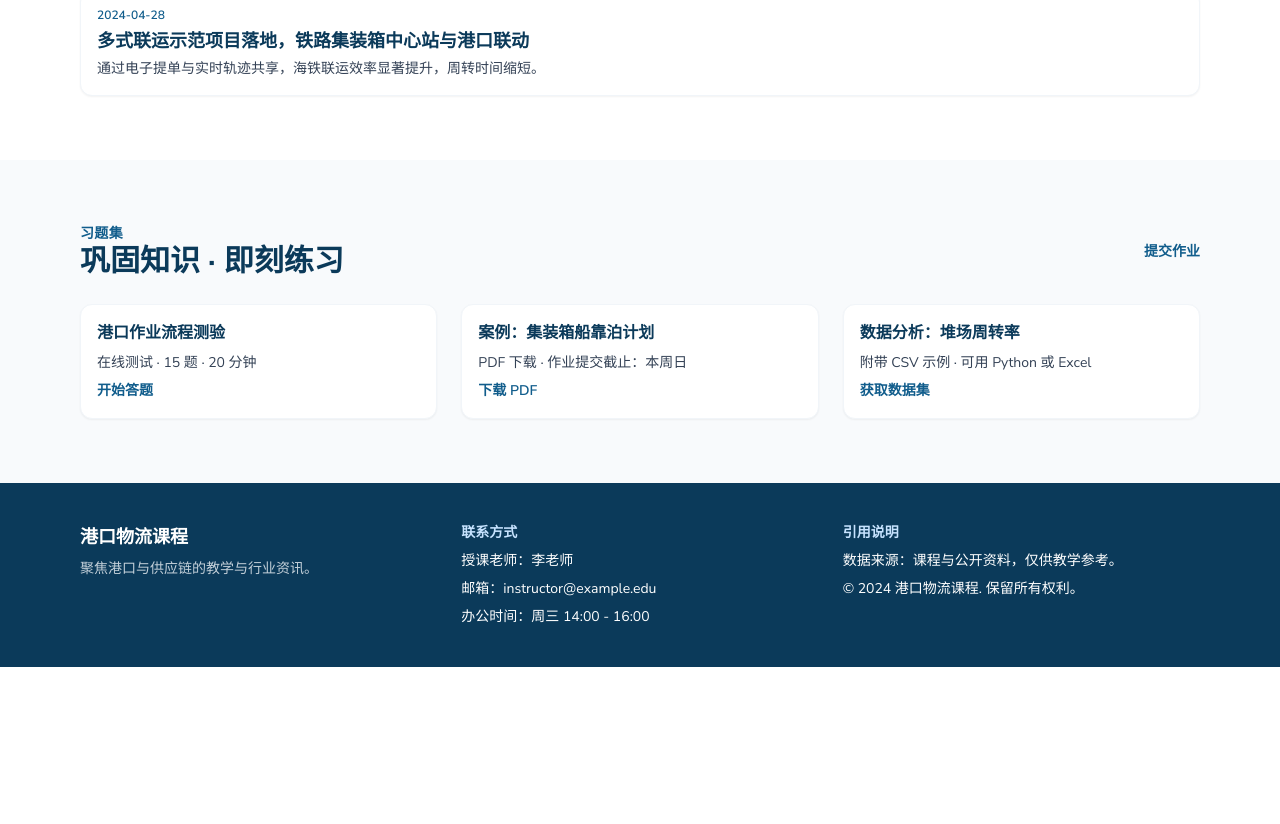
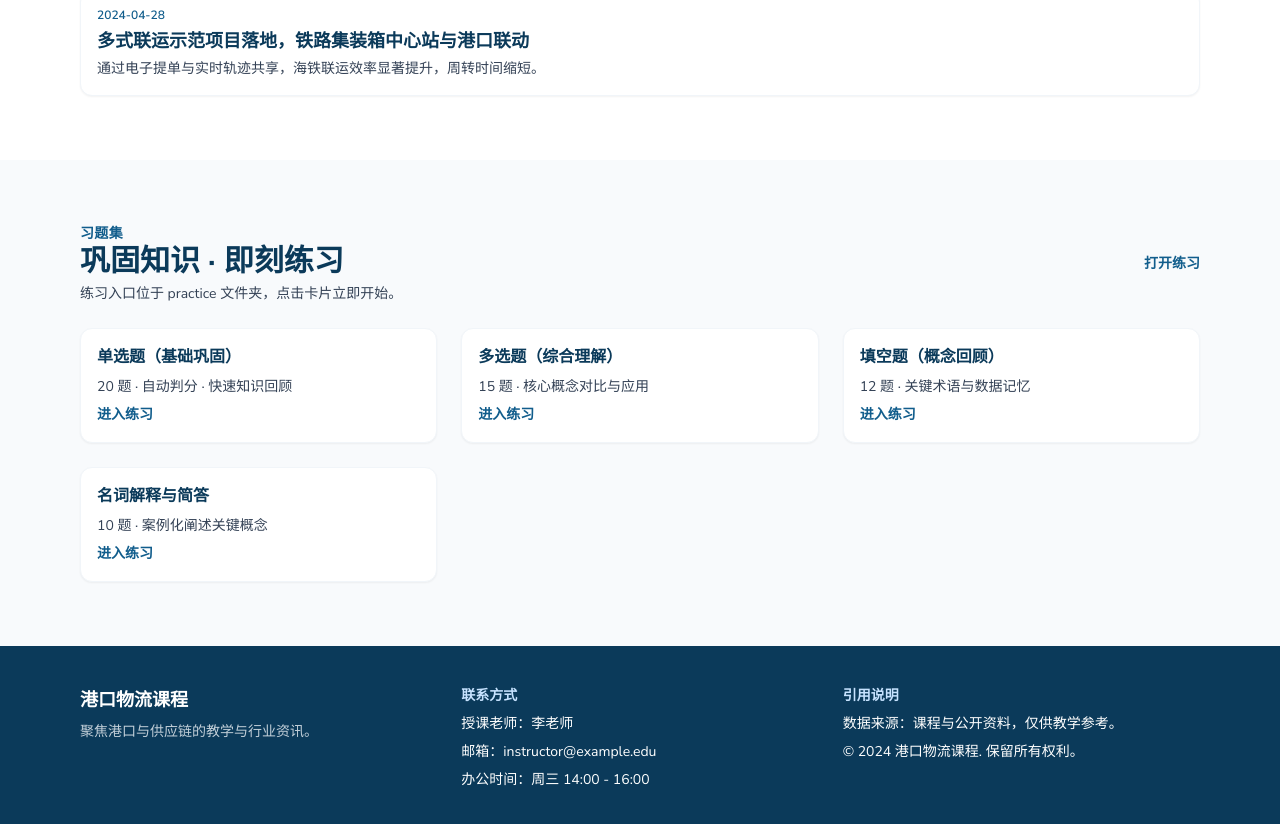
Before and after one commit to QiZhangHnu/port-logistics-site, a plain HTML site: page index.html in a window 1280 px wide. Shown: the part 5241-6065 px from the top of the page. Before the commit the page ends 5908 px from the top, so only its background shows below. Drawn offline with nearby package versions, Linux system fonts and the light colour scheme.

Commit message:
更改习题集

```diff
--- a/index.html
+++ b/index.html
@@ -482,35 +482,43 @@
       </div>
     </section>
 
+
+
     <section id="exercises" class="bg-slate-50">
       <div class="max-w-6xl mx-auto px-4 py-16 space-y-6">
         <div class="flex items-center justify-between gap-4">
           <div>
             <p class="text-sm font-semibold text-ocean-mid uppercase tracking-wide">习题集</p>
             <h2 class="text-2xl md:text-3xl font-bold text-ocean-deep">巩固知识 · 即刻练习</h2>
+            <p class="text-sm text-slate-700 mt-1">练习入口位于 practice 文件夹，点击卡片立即开始。</p>
           </div>
-          <a href="#" class="hidden sm:inline-flex text-sm font-semibold text-ocean-mid hover:text-ocean-deep">提交作业</a>
+          <a href="practice/port-logistics-single-choice.html" class="hidden sm:inline-flex text-sm font-semibold text-ocean-mid hover:text-ocean-deep">打开练习</a>
         </div>
         <div class="grid gap-6 md:grid-cols-2 lg:grid-cols-3">
           <div class="bg-white border border-slate-100 rounded-xl shadow-sm p-4 space-y-2">
-            <h3 class="font-semibold text-ocean-deep">港口作业流程测验</h3>
-            <p class="text-sm text-slate-700">在线测试 · 15 题 · 20 分钟</p>
-            <a href="#" class="inline-block mt-2 text-sm font-semibold text-ocean-mid hover:text-ocean-deep">开始答题</a>
+            <h3 class="font-semibold text-ocean-deep">单选题（基础巩固）</h3>
+            <p class="text-sm text-slate-700">20 题 · 自动判分 · 快速知识回顾</p>
+            <a href="practice/port-logistics-single-choice.html" class="inline-block mt-2 text-sm font-semibold text-ocean-mid hover:text-ocean-deep">进入练习</a>
           </div>
           <div class="bg-white border border-slate-100 rounded-xl shadow-sm p-4 space-y-2">
-            <h3 class="font-semibold text-ocean-deep">案例：集装箱船靠泊计划</h3>
-            <p class="text-sm text-slate-700">PDF 下载 · 作业提交截止：本周日</p>
-            <a href="#" class="inline-block mt-2 text-sm font-semibold text-ocean-mid hover:text-ocean-deep">下载 PDF</a>
+            <h3 class="font-semibold text-ocean-deep">多选题（综合理解）</h3>
+            <p class="text-sm text-slate-700">15 题 · 核心概念对比与应用</p>
+            <a href="practice/port-logistics-multiple-choice.html" class="inline-block mt-2 text-sm font-semibold text-ocean-mid hover:text-ocean-deep">进入练习</a>
           </div>
           <div class="bg-white border border-slate-100 rounded-xl shadow-sm p-4 space-y-2">
-            <h3 class="font-semibold text-ocean-deep">数据分析：堆场周转率</h3>
-            <p class="text-sm text-slate-700">附带 CSV 示例 · 可用 Python 或 Excel</p>
-            <a href="#" class="inline-block mt-2 text-sm font-semibold text-ocean-mid hover:text-ocean-deep">获取数据集</a>
+            <h3 class="font-semibold text-ocean-deep">填空题（概念回顾）</h3>
+            <p class="text-sm text-slate-700">12 题 · 关键术语与数据记忆</p>
+            <a href="practice/port-logistics-fill-in.html" class="inline-block mt-2 text-sm font-semibold text-ocean-mid hover:text-ocean-deep">进入练习</a>
+          </div>
+          <div class="bg-white border border-slate-100 rounded-xl shadow-sm p-4 space-y-2">
+            <h3 class="font-semibold text-ocean-deep">名词解释与简答</h3>
+            <p class="text-sm text-slate-700">10 题 · 案例化阐述关键概念</p>
+            <a href="practice/port-logistics-terms.html" class="inline-block mt-2 text-sm font-semibold text-ocean-mid hover:text-ocean-deep">进入练习</a>
           </div>
         </div>
       </div>
     </section>
-  </main>
+</main>
 
   <footer class="bg-ocean-deep text-white">
     <div class="max-w-6xl mx-auto px-4 py-10 grid md:grid-cols-3 gap-6">
```
